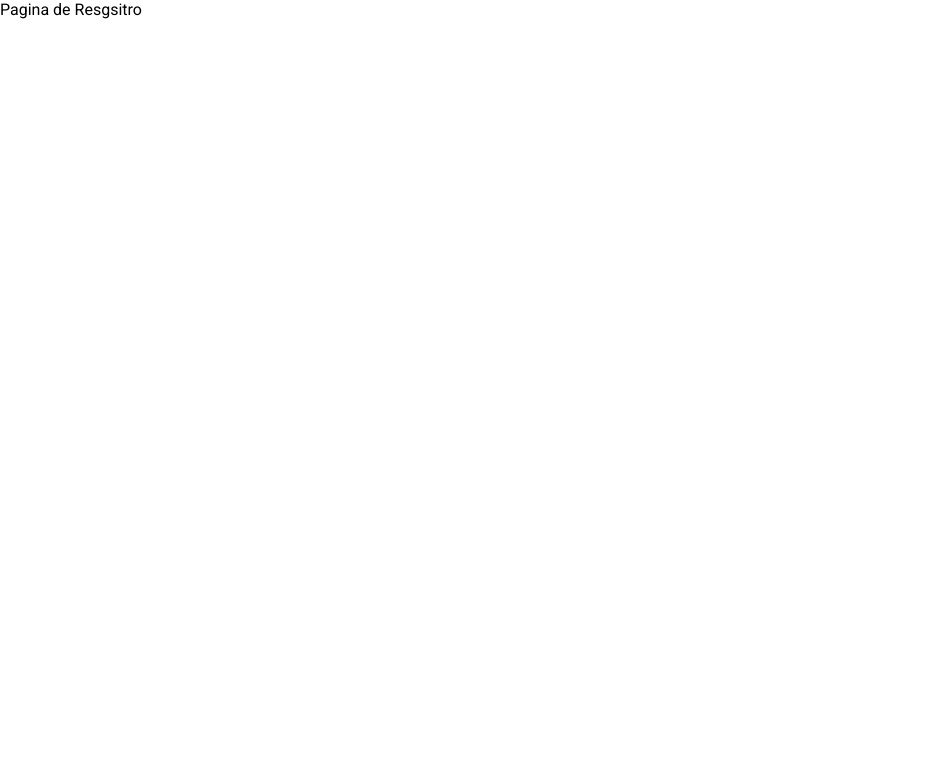
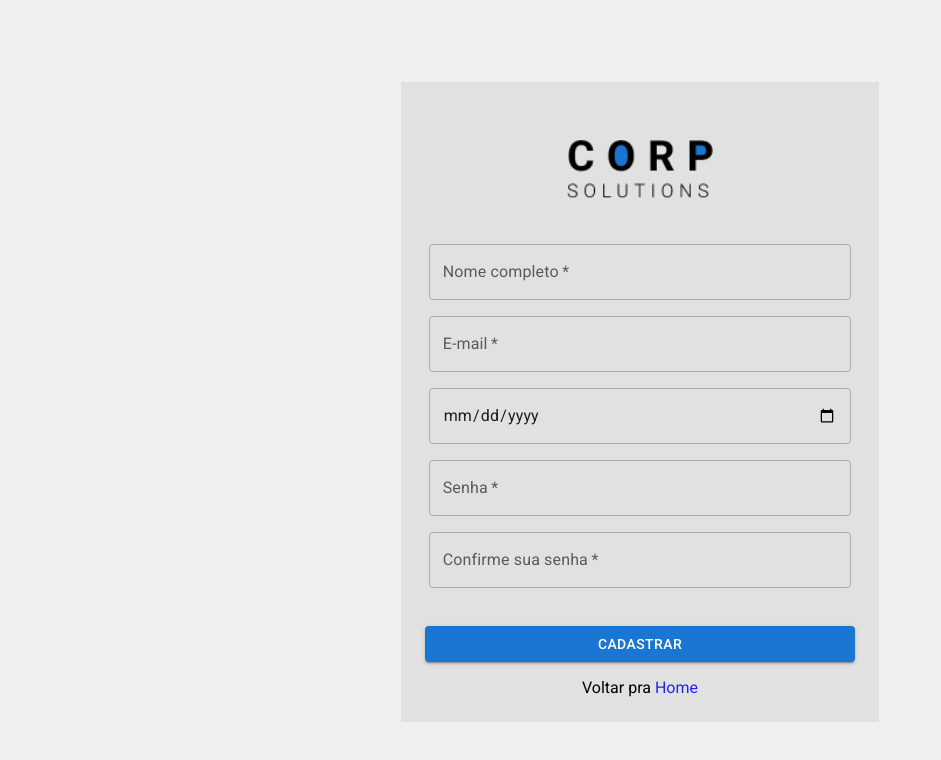
Before and after one commit to anjosdelacerda/corp-solutions, a React (Vite) app: page /Resgister in a window 1280 px wide. Shown: the top 760 px of the page, without its empty margins (0-941 px from the left). Built offline with nearby package versions, Linux system fonts and the light colour scheme.

Commit message:
:feat: implementação do formulario de cadastro utilizando react-hook-form

```diff
--- /dev/null
+++ b/src/layout/inputRegister/inputRegister.tsx
@@ -0,0 +1,36 @@
+import Box from '@mui/material/Box';
+import TextField from '@mui/material/TextField';
+
+type LabelInput = {
+    label: string
+    type: string
+    name?: string
+    register?: any
+}
+
+export default function InputRegister(props: LabelInput) {
+    const { label, type, name, register } = props;
+
+    return (
+        <Box
+            component="form"
+            sx={{
+                '& .MuiTextField-root': { m: 1, width: '47ch' },
+            }}
+            noValidate
+            autoComplete="off"
+        >
+            <div>
+                <TextField
+                    required
+                    id="outlined-required"
+                    label={label}
+                    type={type}
+                    name={name}
+                    {...register(name)}
+                    />
+
+            </div>
+        </Box>
+    );
+}
--- a/src/pages/register/Register.tsx
+++ b/src/pages/register/Register.tsx
@@ -1,6 +1,66 @@
+import InputRegister from '../../layout/inputRegister/inputRegister';
+import { Button } from "@mui/material";
+import logoCorpSolutions from "../../assets/logos/corp-solutions.png";
+import { Link, useNavigate } from 'react-router-dom';
+import "./register.css"
+import {useForm} from "react-hook-form"
+
 const Register = () => {
+
+  const {handleSubmit, register} = useForm()
+
+  const onSubmitFunction = (data: any) =>{
+      console.log(data)
+
+  }
+
     return (
-        <div>Pagina de Resgsitro</div>
-    )
-}
-export default Register
+        <div className='ContainerForm'>
+            <form onSubmit={handleSubmit(onSubmitFunction)} className='FormRegister'>
+                <img src={logoCorpSolutions} alt="Logo da Corp Solutions" height={70} className='RegisterImg' />
+                <InputRegister
+                    label={'Nome completo'}
+                    type={'text'}
+                    register={register}
+                    name={'name'}
+
+                />
+                <InputRegister
+                    label={'E-mail'}
+                    type={'email'}
+                    register={register}
+                    name={'email'}
+                />
+
+                <InputRegister
+                    label={''}
+                    type={'date'}
+                    register={register}
+                    name={'birthday'}
+
+                />
+                <InputRegister
+                    label={'Senha'}
+                    type={'password'}
+                    register={register}
+                    name={'password'}
+
+                />
+
+                <InputRegister
+                    label={'Confirme sua senha'}
+                    type={'password'}
+                    register={register}
+                    name={'checkedPassword'}
+
+                />
+                <div className='ConatinerLinkBtn'>
+                    <Button variant="contained" className="limit-input" type="submit">Cadastrar</Button>
+                    <p>Voltar pra <Link className='RegisterLink' to={"/"}><span>Home</span></Link></p>
+                </div>
+            </form>
+        </div>
+    );
+};
+
+export default Register;
--- /dev/null
+++ b/src/pages/register/register.css
@@ -0,0 +1,25 @@
+.ContainerForm {
+    display: flex;
+    justify-content: center;
+    align-items: center;
+    height: 100vh;
+    background-color: #f0f0f0;
+    padding: 0.1rem 3rem;
+}
+
+.FormRegister {
+    height: 600px;
+    background-color: #c7c4c457;
+    text-align: center;
+    padding: 20px;
+}
+.RegisterImg{
+    margin: 30px;
+}
+.RegisterLink{
+    text-decoration: none;
+    color: rgb(35, 35, 238);
+}
+.ConatinerLinkBtn{
+    margin-top: 30px;
+}
```
Also changed, not shown: db/db.JSON (+21 -1 lines), package.json (+5 -2 lines), src/layout/selectRegister/selectRegister.tsx (added, +41 -0 lines), src/layout/checkbox/checkbox.tsx (added), 1 other file (tests, documents, lock files or other folders).
